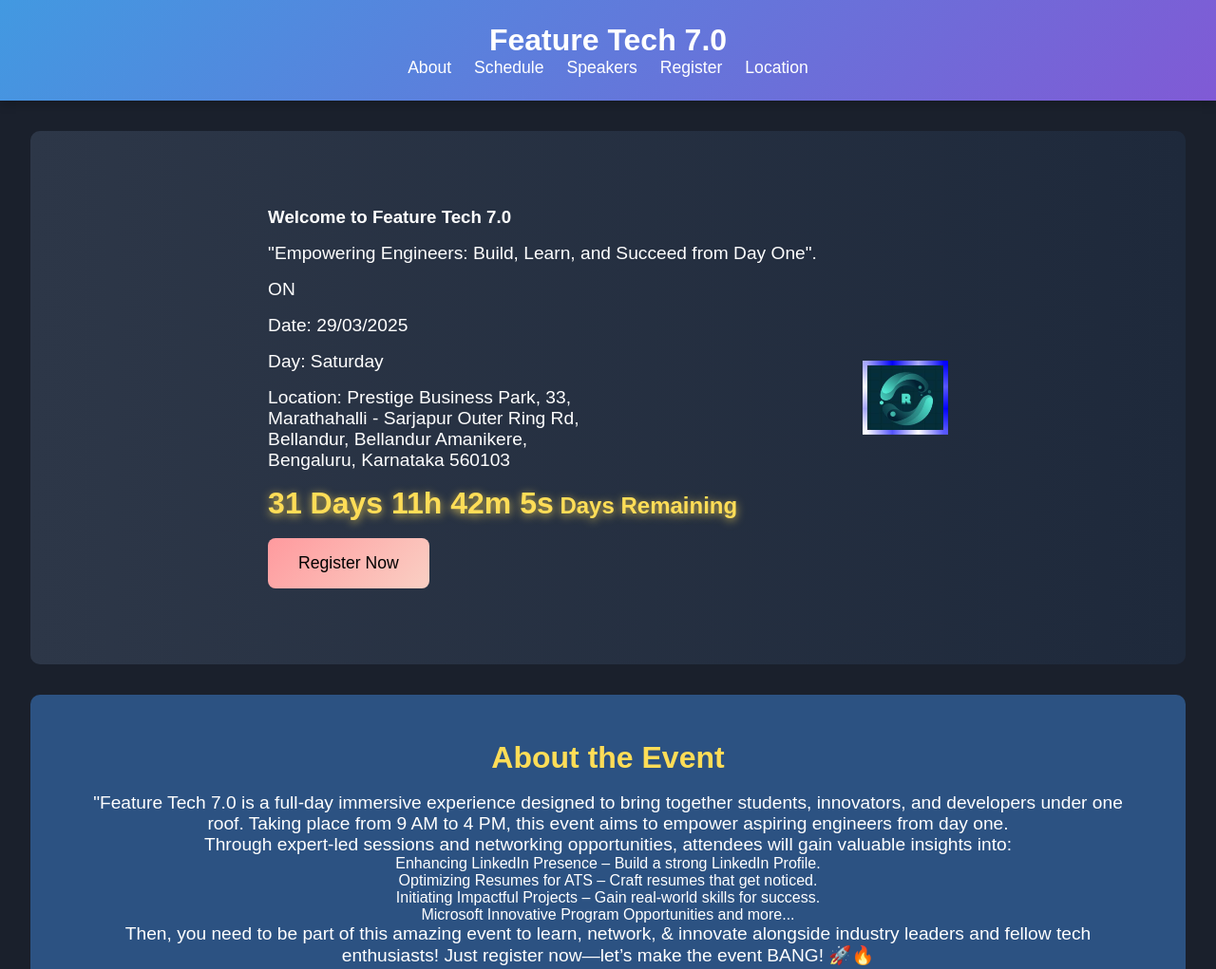
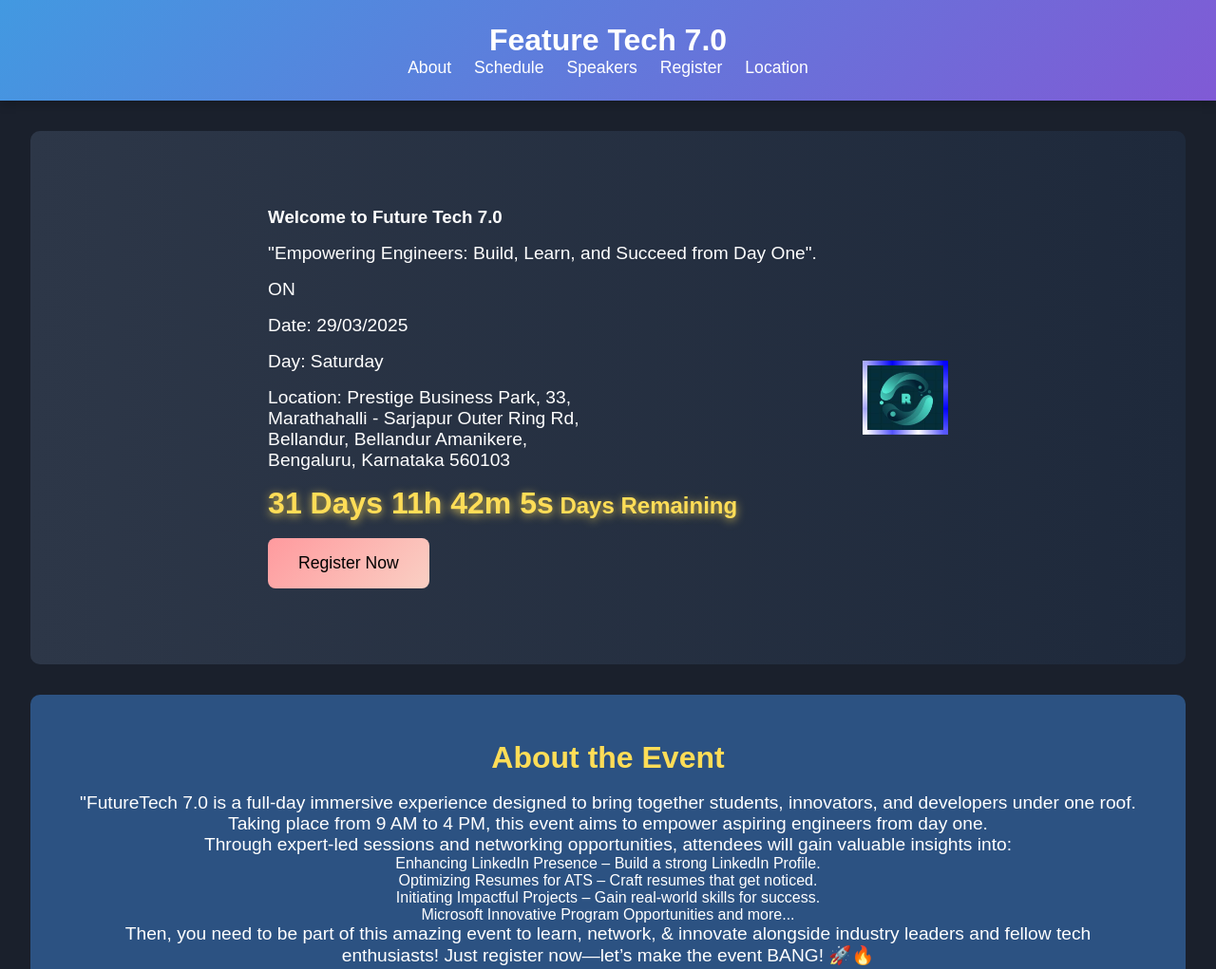
Before and after one commit to Prabhas2004/feature-tech-7.0, a plain HTML site: page index.html in a window 1280 px wide. Shown: the top 1021 px of the page at 95% size. Drawn offline with Linux system fonts and the light colour scheme.

Commit message:
index.html

```diff
--- a/index.html
+++ b/index.html
@@ -796,7 +796,7 @@
   <section id="hero">
     <div class="hero-container">
       <div class="hero-text">
-        <h3>Welcome to Feature Tech 7.0</h3>
+        <h3>Welcome to Future Tech 7.0</h3>
         <p>"Empowering Engineers: Build, Learn, and Succeed from Day One". </p>
         <p> ON</p>
         <p>Date: 29/03/2025</p>
@@ -815,7 +815,7 @@
 
   <section id="about">
     <h3>About the Event</h3> <br>
-    <p>"Feature Tech 7.0 is a full-day immersive experience designed to bring together students, innovators, and developers under one roof. Taking place from 9 AM to 4 PM, this event aims to empower aspiring engineers from day one.</p>
+    <p>"FutureTech 7.0 is a full-day immersive experience designed to bring together students, innovators, and developers under one roof. Taking place from 9 AM to 4 PM, this event aims to empower aspiring engineers from day one.</p>
     <p>Through expert-led sessions and networking opportunities, attendees will gain valuable insights into:</p>
     <ul>
       <li>Enhancing LinkedIn Presence – Build a strong LinkedIn Profile.</li>
```
